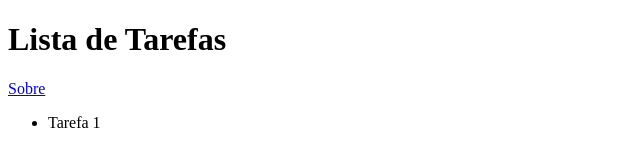
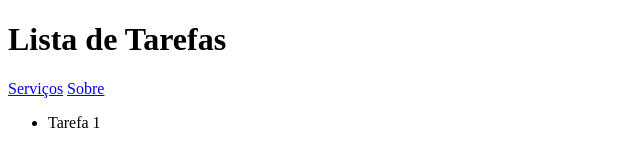
Before and after one commit to NilsonLimas94/listaDeTarefas, a plain HTML site: page index.html in a window 1280 px wide. Shown: the full height of the page, 0-640 px from the left. Drawn offline with Linux system fonts and the light colour scheme.

Commit message:
Update index.html

```diff
--- a/index.html
+++ b/index.html
@@ -10,6 +10,7 @@
 <body>
     <header>
         <h1>Lista de Tarefas</h1>
+        <a href="servicos.html">Serviços</a>
         <a href="sobre.html">Sobre</a>
     </header>
 
```
